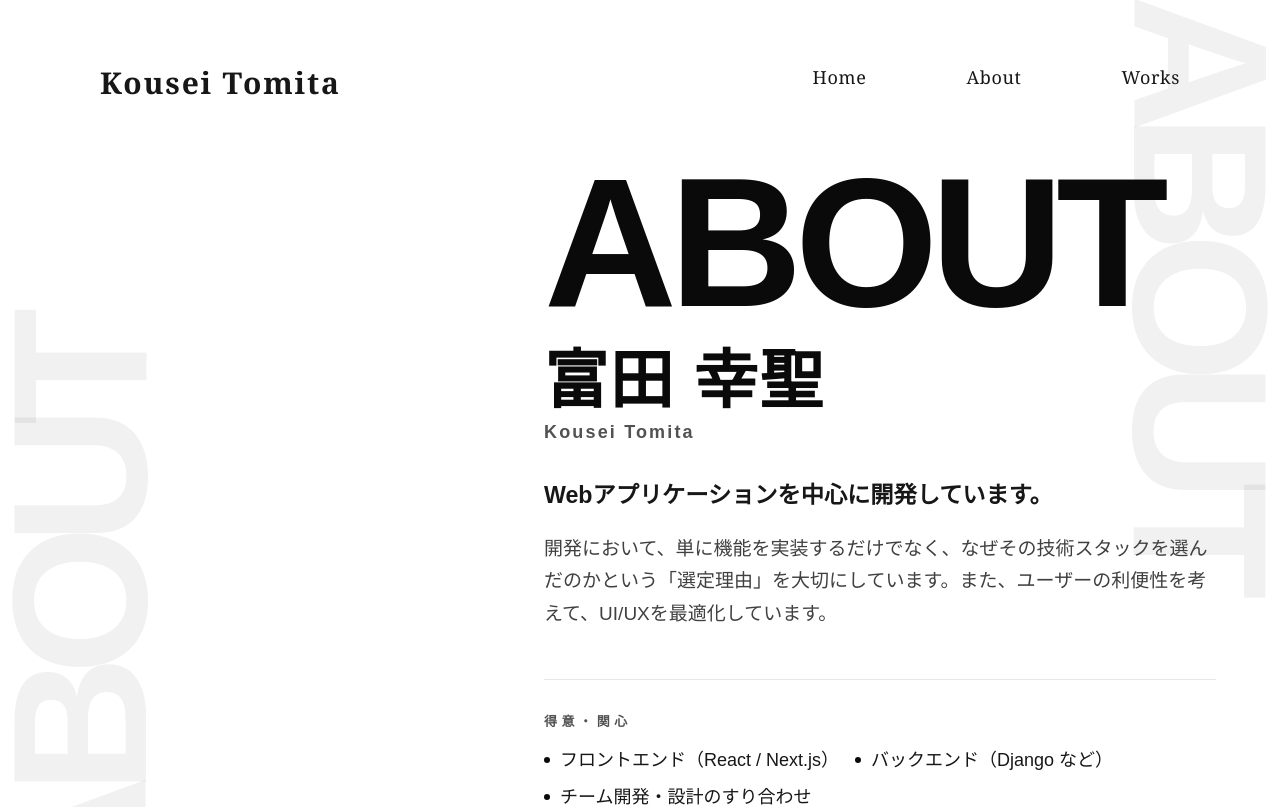
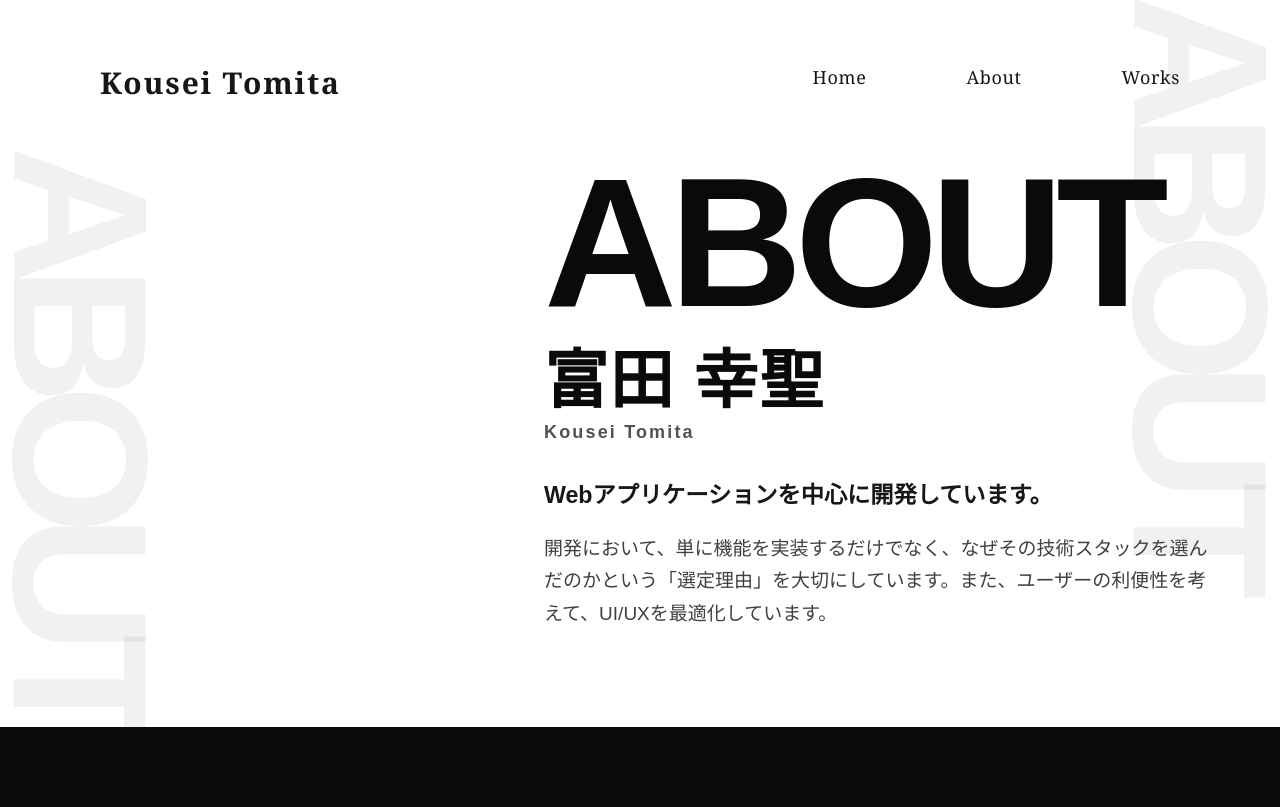
Before and after one commit to kousei2071/my-app, a Next.js app: page /about in a window 1280 px wide. Shown: the top 807 px of the page. Built offline with nearby package versions, Linux system fonts and the light colour scheme.

Commit message:
framer-mothinでのアニメーションをaboutに作成

```diff
--- a/app/components/about/page/AboutDetailView.tsx
+++ b/app/components/about/page/AboutDetailView.tsx
@@ -1,58 +1,12 @@
 import Link from 'next/link';
 import { journeyMilestones } from '../shared/journeyMilestones';
+import AboutPageProfile from './AboutPageProfile';
 import styles from './styles/AboutDetailView.module.css';
-
-const PROFILE = {
-  nameJa: '富田 幸聖',
-  nameEn: 'Kousei Tomita',
-  lead: 'Webアプリケーションを中心に開発しています。',
-  body:
-    '開発において、単に機能を実装するだけでなく、なぜその技術スタックを選んだのかという「選定理由」を大切にしています。また、ユーザーの利便性を考えて、UI/UXを最適化しています。',
-  focus: [
-    'フロントエンド（React / Next.js）',
-    'バックエンド（Django など）',
-    'チーム開発・設計のすり合わせ',
-  ],
-};
 
 export default function AboutDetailView() {
   return (
     <div className={styles.page}>
-      <section id="profile" className={styles.profileSection} aria-labelledby="detail-about-title">
-        <p className={styles.bgTitleLeft} aria-hidden="true">
-          ABOUT
-        </p>
-        <p className={styles.bgTitleRight} aria-hidden="true">
-          ABOUT
-        </p>
-        <div className={styles.profileContainer}>
-          <div className={styles.profileMessage}>
-            <h1 id="detail-about-title" className={styles.heading}>
-              <span className={styles.title} lang="en">
-                ABOUT
-              </span>
-            </h1>
-            <div className={styles.nameBlock}>
-              <p className={styles.nameJa} lang="ja">
-                {PROFILE.nameJa}
-              </p>
-              <p className={styles.nameEn} lang="en">
-                {PROFILE.nameEn}
-              </p>
-              <p className={styles.lead}>{PROFILE.lead}</p>
-              <p className={styles.body}>{PROFILE.body}</p>
-              <div className={styles.focusBlock}>
-                <h2 className={styles.focusHeading}>得意・関心</h2>
-                <ul className={styles.focusList}>
-                  {PROFILE.focus.map((item) => (
-                    <li key={item}>{item}</li>
-                  ))}
-                </ul>
-              </div>
-            </div>
-          </div>
-        </div>
-      </section>
+      <AboutPageProfile />
 
       <section id="journey" className={styles.journeySection} aria-labelledby="detail-journey-title">
         <div className={styles.journeyInner}>
--- /dev/null
+++ b/app/components/about/page/AboutPageProfile.tsx
@@ -0,0 +1,132 @@
+'use client';
+
+import { motion, useReducedMotion, type Variants } from 'framer-motion';
+import styles from './styles/AboutDetailView.module.css';
+
+const PROFILE = {
+  nameJa: '富田 幸聖',
+  nameEn: 'Kousei Tomita',
+  lead: 'Webアプリケーションを中心に開発しています。',
+  body:
+    '開発において、単に機能を実装するだけでなく、なぜその技術スタックを選んだのかという「選定理由」を大切にしています。また、ユーザーの利便性を考えて、UI/UXを最適化しています。',
+};
+
+const EASE_OUT: [number, number, number, number] = [0.16, 1, 0.3, 1];
+
+const slideFromRight: Variants = {
+  hidden: {
+    opacity: 0,
+    x: 72,
+    filter: 'blur(10px)',
+  },
+  show: {
+    opacity: 1,
+    x: 0,
+    filter: 'blur(0px)',
+    transition: {
+      duration: 0.85,
+      ease: EASE_OUT,
+    },
+  },
+};
+
+const titleVariant: Variants = {
+  hidden: {
+    opacity: 0,
+    x: 96,
+    filter: 'blur(12px)',
+  },
+  show: {
+    opacity: 1,
+    x: 0,
+    filter: 'blur(0px)',
+    transition: {
+      duration: 1.05,
+      ease: EASE_OUT,
+    },
+  },
+};
+
+const profileStagger: Variants = {
+  hidden: {},
+  show: {
+    transition: {
+      staggerChildren: 0.11,
+      delayChildren: 0.08,
+    },
+  },
+};
+
+const bgTitleVariant: Variants = {
+  hidden: { opacity: 0, x: 40 },
+  show: {
+    opacity: 1,
+    x: 0,
+    transition: { duration: 1.2, ease: EASE_OUT },
+  },
+};
+
+const staticShow: Variants = {
+  hidden: { opacity: 1, x: 0, filter: 'none' },
+  show: { opacity: 1, x: 0, filter: 'none' },
+};
+
+export default function AboutPageProfile() {
+  const reduceMotion = useReducedMotion();
+  const item = reduceMotion ? staticShow : slideFromRight;
+  const title = reduceMotion ? staticShow : titleVariant;
+  const stagger = reduceMotion ? staticShow : profileStagger;
+  const bg = reduceMotion ? staticShow : bgTitleVariant;
+
+  return (
+    <section id="profile" className={styles.profileSection} aria-labelledby="detail-about-title">
+      <motion.p
+        className={styles.bgTitleLeft}
+        aria-hidden="true"
+        variants={bg}
+        initial="hidden"
+        animate="show"
+        transition={{ delay: 0.05 }}
+      >
+        ABOUT
+      </motion.p>
+      <motion.p
+        className={styles.bgTitleRight}
+        aria-hidden="true"
+        variants={bg}
+        initial="hidden"
+        animate="show"
+        transition={{ delay: 0.12 }}
+      >
+        ABOUT
+      </motion.p>
+
+      <div className={styles.profileContainer}>
+        <motion.div
+          className={styles.profileMessage}
+          variants={stagger}
+          initial="hidden"
+          animate="show"
+        >
+          <motion.h1 id="detail-about-title" className={styles.heading} variants={title}>
+            <span className={styles.title} lang="en">
+              ABOUT
+            </span>
+          </motion.h1>
+          <motion.p className={styles.nameJa} lang="ja" variants={item}>
+            {PROFILE.nameJa}
+          </motion.p>
+          <motion.p className={styles.nameEn} lang="en" variants={item}>
+            {PROFILE.nameEn}
+          </motion.p>
+          <motion.p className={styles.lead} variants={item}>
+            {PROFILE.lead}
+          </motion.p>
+          <motion.p className={styles.body} variants={item}>
+            {PROFILE.body}
+          </motion.p>
+        </motion.div>
+      </div>
+    </section>
+  );
+}
--- a/app/components/about/page/index.ts
+++ b/app/components/about/page/index.ts
@@ -2,3 +2,4 @@
  * /about 単体ページ用
  */
 export { default as AboutDetailView } from './AboutDetailView';
+export { default as AboutPageProfile } from './AboutPageProfile';
--- a/app/components/about/page/styles/AboutDetailView.module.css
+++ b/app/components/about/page/styles/AboutDetailView.module.css
@@ -59,7 +59,7 @@
   max-width: 42rem;
   min-width: 0;
   text-align: left;
-  overflow-x: clip;
+  overflow: hidden;
 }
 
 .heading {
@@ -110,53 +110,11 @@
 }
 
 .body {
-  margin: 0 0 clamp(2rem, 5vw, 3rem);
+  margin: 0;
   max-width: 42rem;
   color: #404040;
   font-size: clamp(1.0625rem, 2.2vw, 1.1875rem);
   line-height: 1.72;
-}
-
-.focusBlock {
-  padding-top: clamp(1.5rem, 4vw, 2rem);
-  border-top: 1px solid #e5e7eb;
-}
-
-.focusHeading {
-  margin: 0 0 clamp(0.75rem, 2vw, 1rem);
-  font-size: clamp(0.6875rem, 1.2vw, 0.8125rem);
-  font-weight: 700;
-  letter-spacing: 0.35em;
-  text-transform: uppercase;
-  color: #525252;
-}
-
-.focusList {
-  margin: 0;
-  padding: 0;
-  list-style: none;
-  display: flex;
-  flex-wrap: wrap;
-  gap: 0.65rem 1rem;
-}
-
-.focusList li {
-  position: relative;
-  padding-left: 1rem;
-  font-size: clamp(1rem, 2.2vw, 1.125rem);
-  line-height: 1.5;
-  color: #171717;
-}
-
-.focusList li::before {
-  content: '';
-  position: absolute;
-  left: 0;
-  top: 0.55em;
-  width: 6px;
-  height: 6px;
-  background-color: #0a0a0a;
-  border-radius: 50%;
 }
 
 /* ========================================
```
